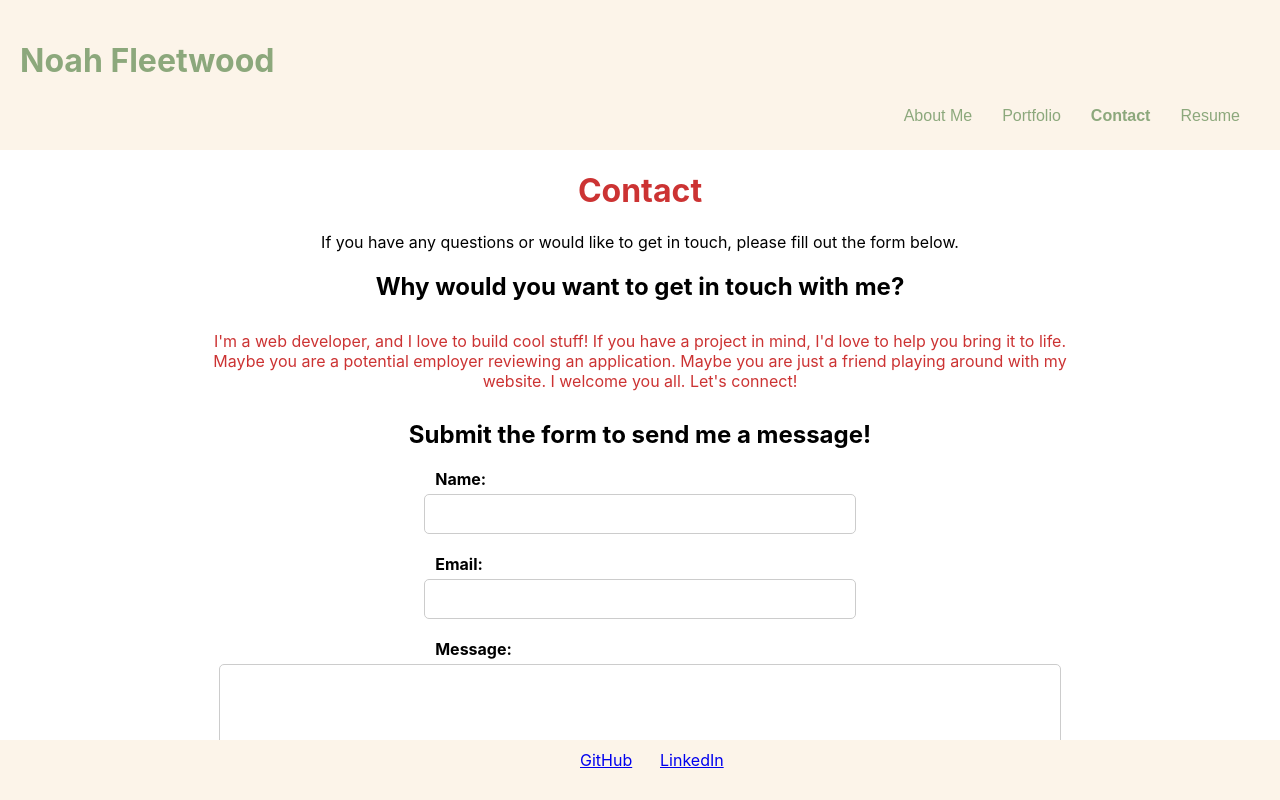
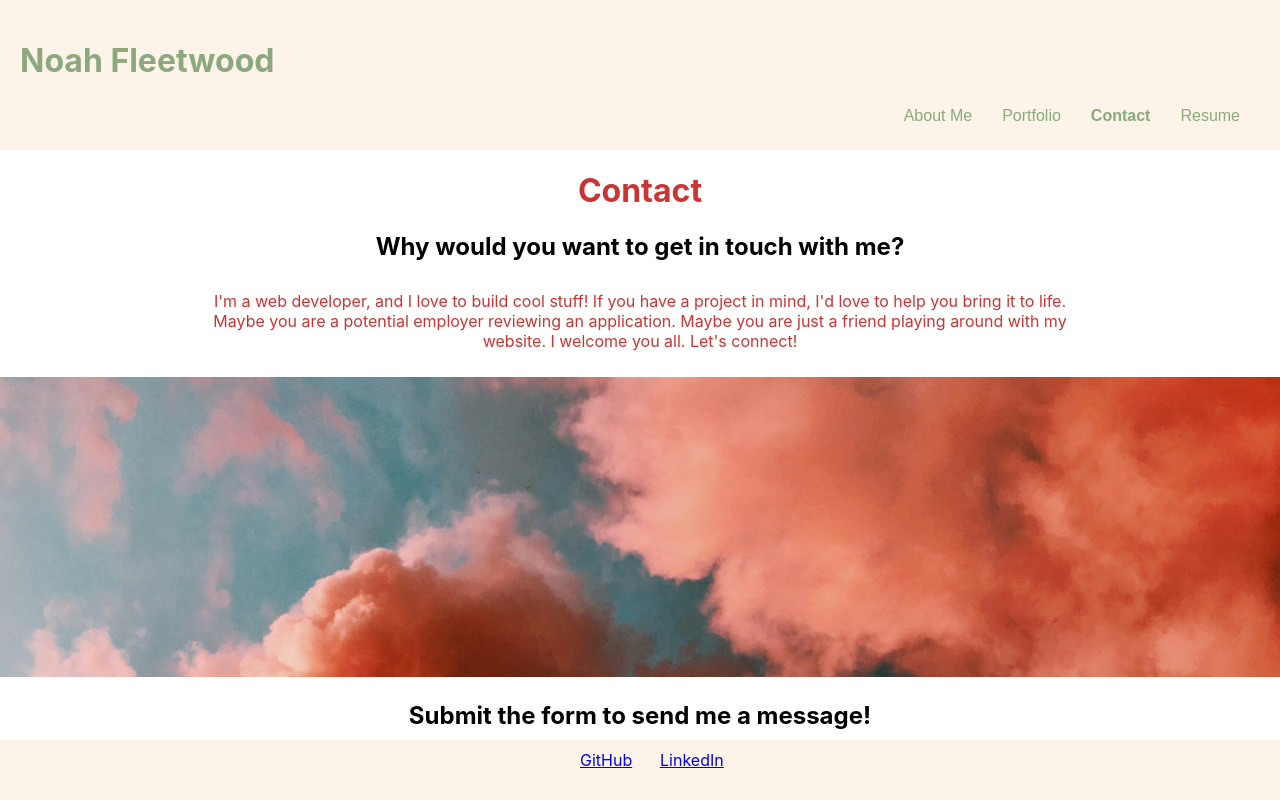
Before and after one commit to Noah-Wyche/react-portfolio, a React (Create React App) app: page / in a window 1280 px wide. Both pictures are taken after a click on the button "Contact". Shown: the top 800 px of the page. Built offline with nearby package versions, Linux system fonts and the light colour scheme.

Commit message:
commiting main branch with some style changes to contact page and setting up email functionality before switching back to another branch to finish it.

```diff
--- a/src/pages/Contact.css
+++ b/src/pages/Contact.css
@@ -10,6 +10,17 @@
   color: #cc3333; /* Dark red text color */
   padding: 10px 200px;
 
+}
+
+.ContactImage {
+  width: 100%;
+  height: 300px;
+  object-fit: cover;
+}
+
+.ContactDescription {
+  color: #cc3333; /* Dark red text color */
+  padding: 10px 200px;
 }
 
 .ContactForm {
--- a/src/pages/Contact.js
+++ b/src/pages/Contact.js
@@ -1,5 +1,6 @@
 import React, { useState } from 'react';
 import './Contact.css';
+import Contactimage from '../assets/Images/contactBackground.jpg'
 
 const Contact = () => {
   const [name, setName] = useState('');
@@ -45,14 +46,17 @@ const Contact = () => {
   return (
     <div className="ContactContainer">
       <h1 className="ContactTitle">Contact</h1>
-      <p className="ContactDescription">
-        If you have any questions or would like to get in touch, please fill out the form below.
-      </p>
       <h2 className="SillyQuestion">Why would you want to get in touch with me?</h2>
       <p className="SillyAnswer">
         I'm a web developer, and I love to build cool stuff! If you have a project in mind, I'd love to help you bring it to life. Maybe you are a potential employer reviewing an application. Maybe you are just a friend playing around with my website. I welcome you all. Let's connect!
         </p>
+      <div className="ContactBar">
+          <img className="ContactImage" src={Contactimage} alt="Contact" />
+      </div>
       <h2 className="ContactSubtitle">Submit the form to send me a message!</h2>
+        <p className="ContactDescription">
+          If you have any questions or would like to get in touch, please fill out the form below.
+        </p>
       <form className="ContactForm" onSubmit={handleFormSubmit}>
         <div className="FormField">
           <label htmlFor="name">Name:</label>
```
Also changed, not shown: src/assets/Images/contactBackground.jpg (added).
